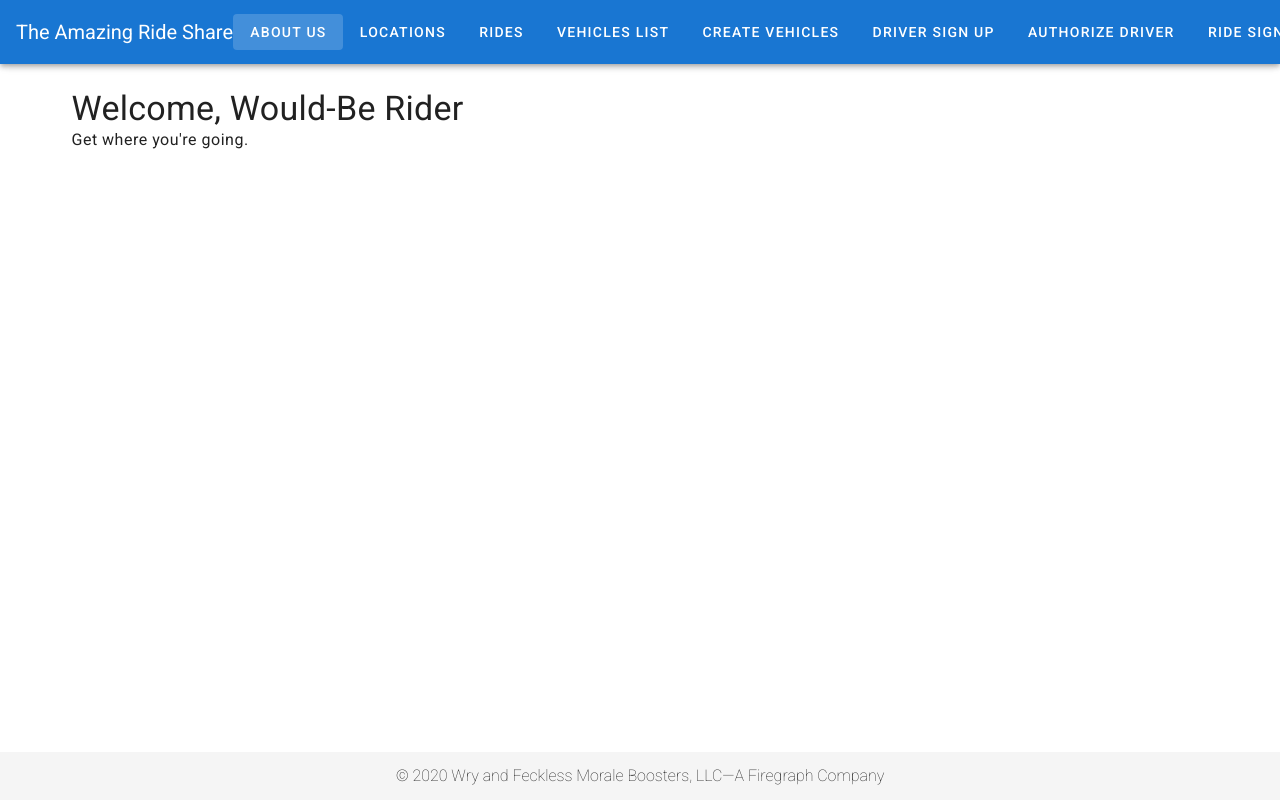
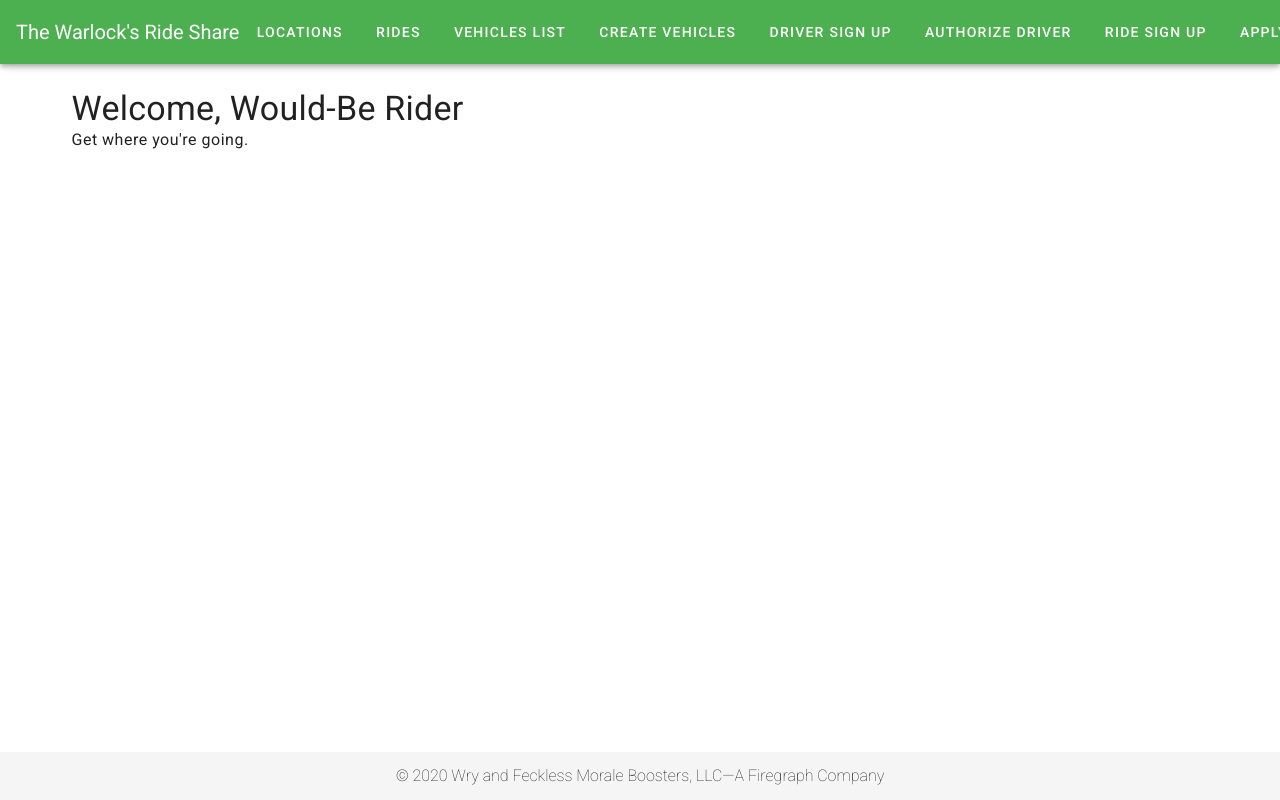
Before and after one commit to lionking2237/Ride-Share, a Vue app: page / in a window 1280 px wide. Built offline with nearby package versions, Linux system fonts and the light colour scheme.

Commit message:
Add files via upload

```diff
--- a/src/components/NavBar.vue
+++ b/src/components/NavBar.vue
@@ -1,14 +1,13 @@
 <template>
-  <v-app-bar app dark color="primary">
-    <router-link v-bind:to="{ name: 'home-page' }">
+  <v-app-bar app dark color="green">
+    <router-link style="text-decoration:none" v-bind:to="{ name: 'home-page' }">
       <v-toolbar-title class="white--text">
-        The Amazing Ride Share
+        The Warlock's Ride Share
       </v-toolbar-title>
     </router-link>
 
     <v-spacer/>
 
-    <v-btn text v-bind:to="{ name: 'about-us' }">About Us</v-btn>
     <v-btn text v-bind:to="{ name: 'locations' }">Locations</v-btn>
     <v-btn text v-bind:to="{name:'rides'}">Rides</v-btn>
     <v-btn text v-bind:to="{name:'vehicleslist'}">Vehicles List</v-btn>
```
